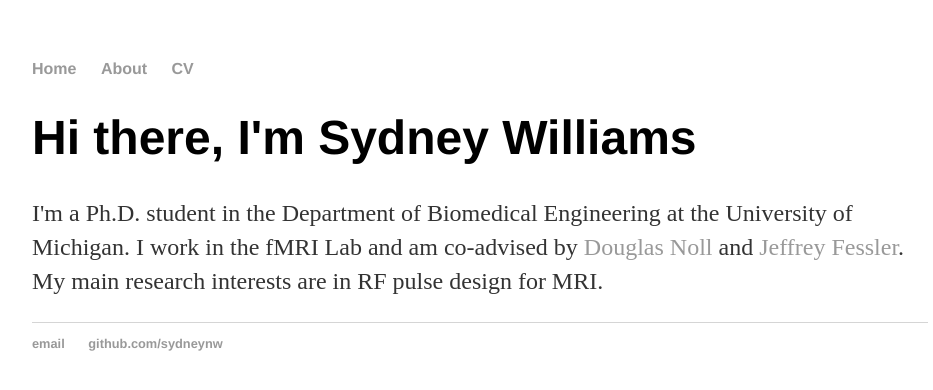
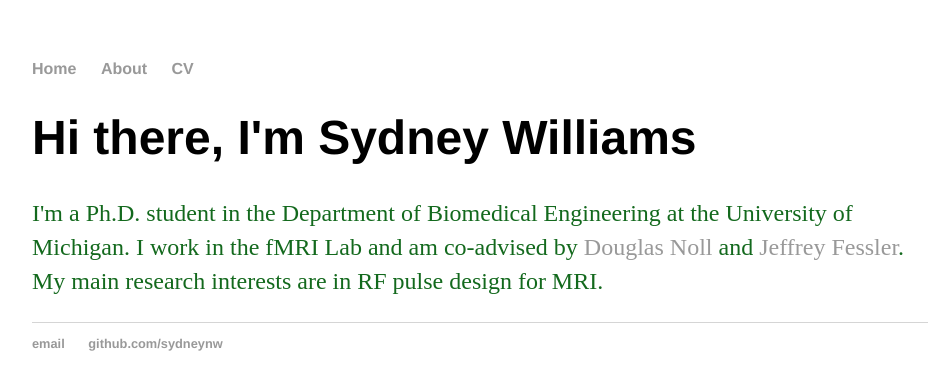
Before and after one commit to sydneynw/sydneynw.github.io, a Jekyll site: the page built from index.html, in a window 1280 px wide. Shown: the top 390 px of the page, without its empty margins (160-1093 px from the left). Built offline with Jekyll 4.4.1, drawn with Linux system fonts in a browser that asks for light colours.

Commit message:
Update main.css

```diff
--- a/css/main.css
+++ b/css/main.css
@@ -26,7 +26,7 @@ h1 {
 p {
     font-size: 1.5em;
     line-height: 1.4em;
-    color: #333;
+    color: #13691d;
 }
 footer {
     border-top: 1px solid #d5d5d5;
```
